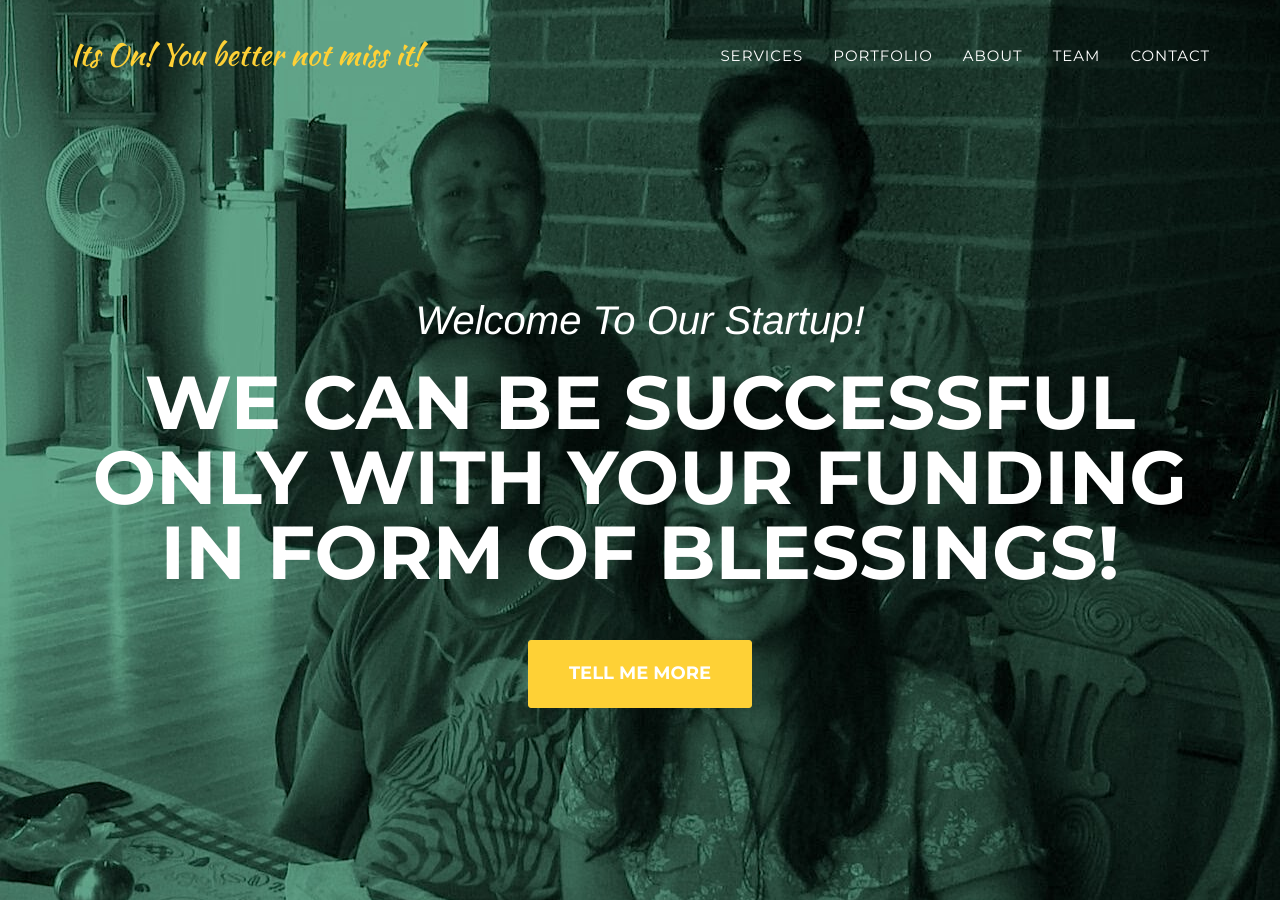
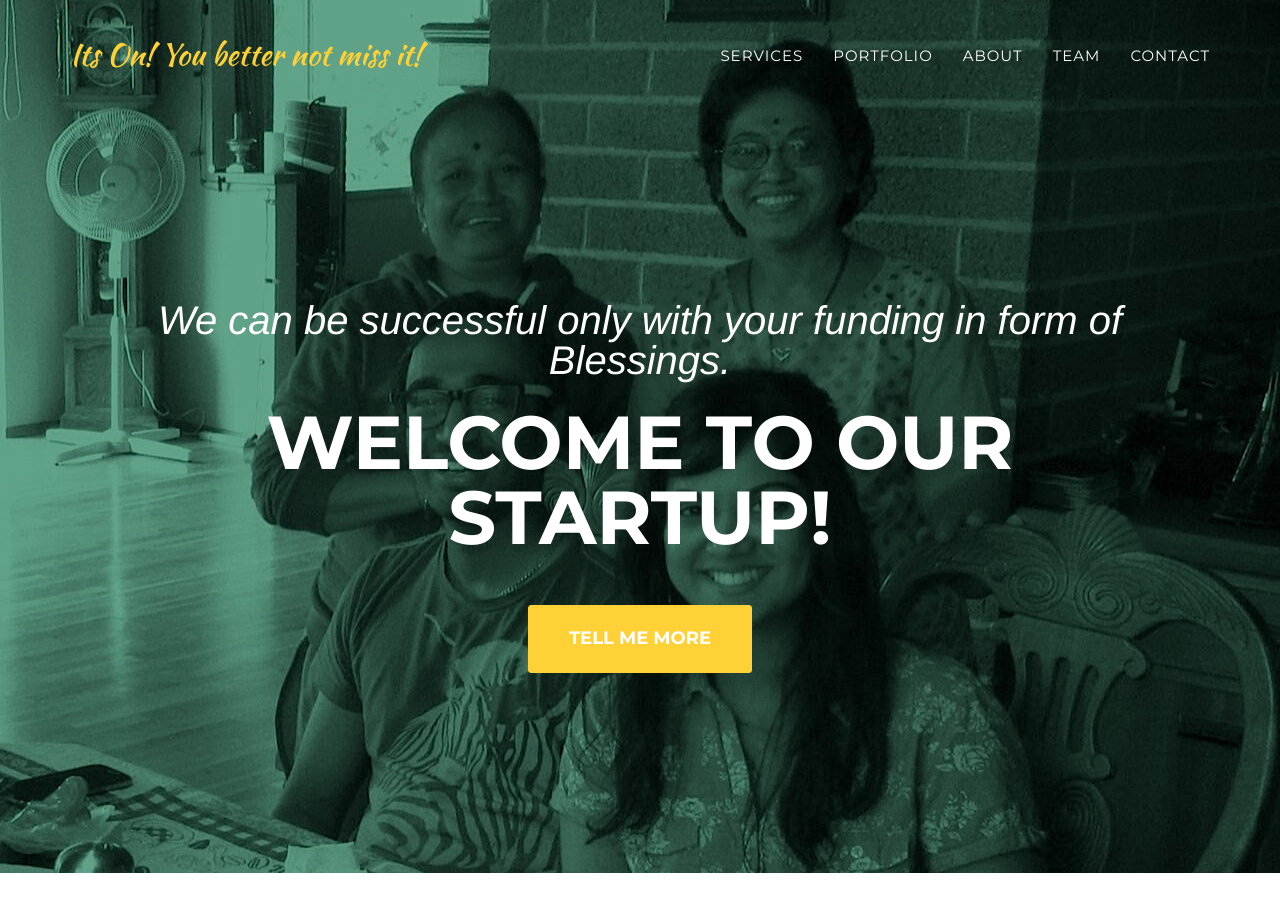
Before and after one commit to ajkl/wedding-invite, a Jekyll site: the page built from index.html, in a window 1280 px wide and 900 px high. Built offline with Jekyll 4.4.1, drawn with Linux system fonts in a browser that asks for light colours; some web fonts are replaced.

Commit message:
Update header.html

```diff
--- a/_includes/header.html
+++ b/_includes/header.html
@@ -44,8 +44,8 @@
     <header>
         <div class="container">
             <div class="intro-text">
-                <div class="intro-lead-in">Welcome To Our Startup!</div>
-                <div class="intro-heading">We can be successful only with your funding in form of Blessings!</div>
+                <div class="intro-lead-in">We can be successful only with your funding in form of Blessings.</div>
+                <div class="intro-heading">Welcome To Our Startup!</div>
                 <a href="#services" class="page-scroll btn btn-xl">Tell Me More</a>
             </div>
         </div>
```
